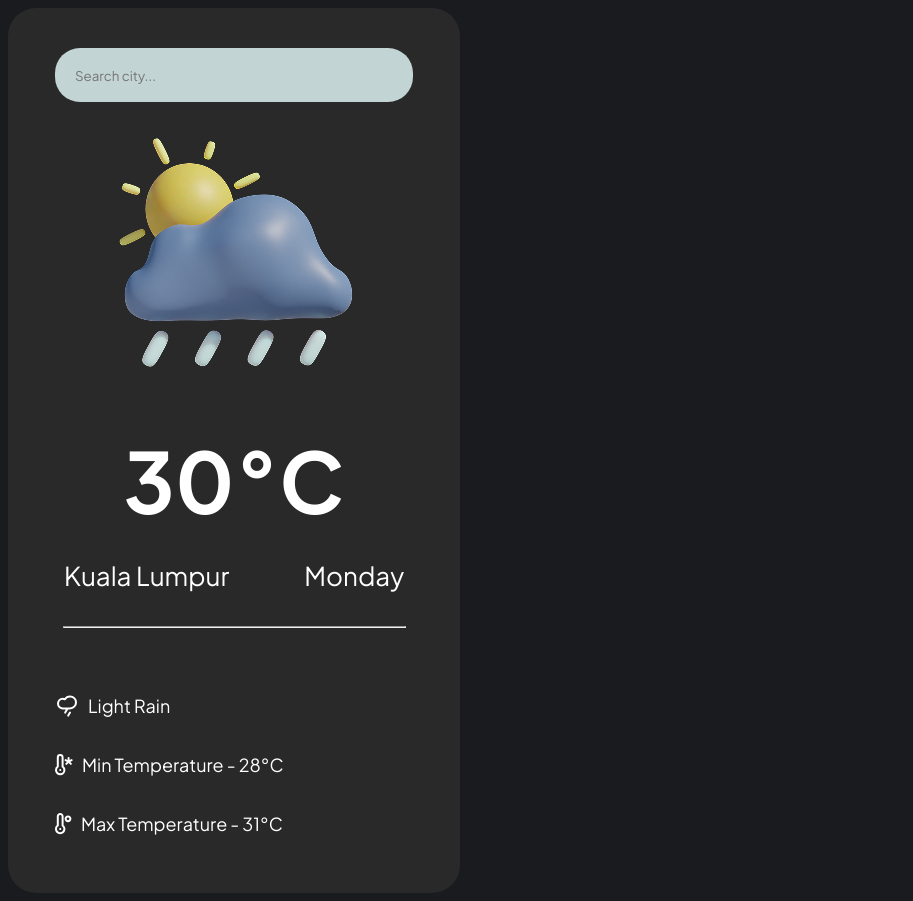
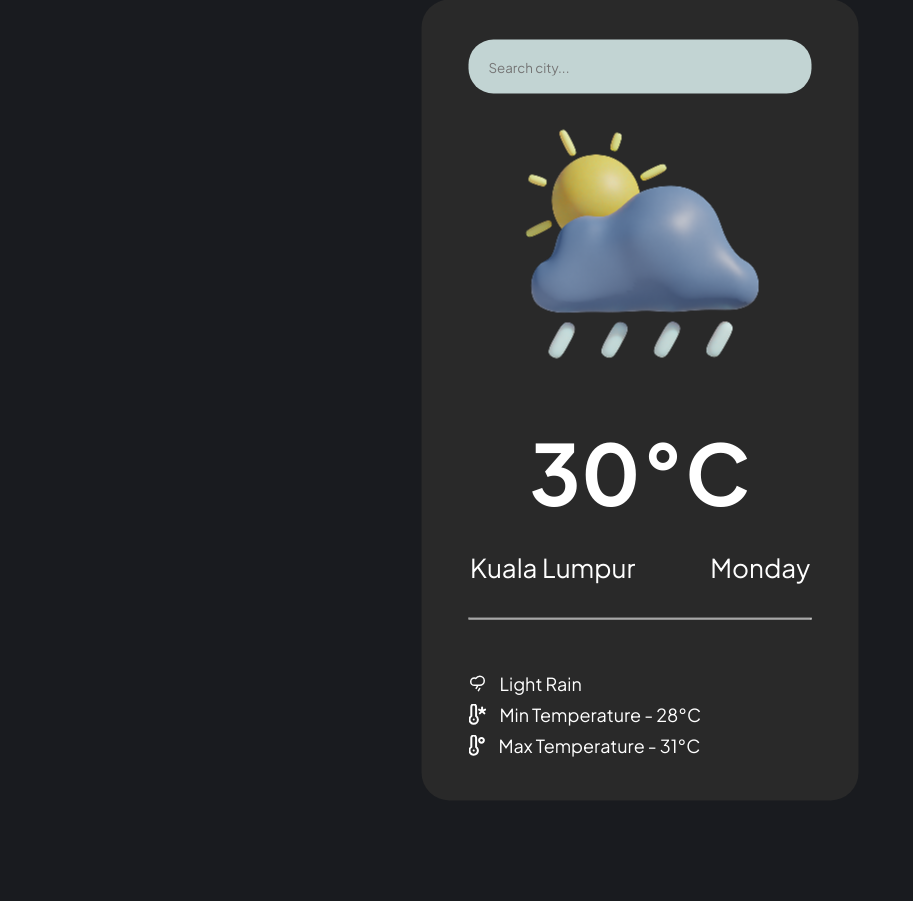
Before and after one commit to h3pixz/react-weather, a React (Vite) app: page / in a window 1280 px wide. Shown: the whole page, without its empty margins (0-913 px from the left). After the commit the page ends 801 px from the top, so only its background shows below. Built offline with nearby package versions, Linux system fonts and the light colour scheme.

Commit message:
center div + fix some layout

```diff
--- a/src/app/App.scss
+++ b/src/app/App.scss
@@ -15,6 +15,10 @@ body {
 
 .main-container {
   max-width: var(--container-width);
+  position: absolute;
+  left: 50%;
+  top: 50%;
+  transform: translate(-50%, -50%);
 }
 
 .weather-container {
@@ -41,10 +45,18 @@ body {
   .text-info {
     font-size: 18px;
     margin-top: 40px;
+
+    p {
+      margin: 4px;
+    }
     .weath {
       display: flex;
       align-items: center;
       gap: 9px;
+
+      .rainCloud {
+        width: 18px;
+      }
     }
 
     .mintmp {
--- a/src/app/App.tsx
+++ b/src/app/App.tsx
@@ -27,7 +27,7 @@ export function App() {
           </div>
           <div className="text-info">
             <div className="weath">
-              <img src={RainCloud}></img>
+              <img src={RainCloud} className="rainCloud"></img>
               <p>Light Rain</p>
             </div>
             <div className="mintmp">
```
